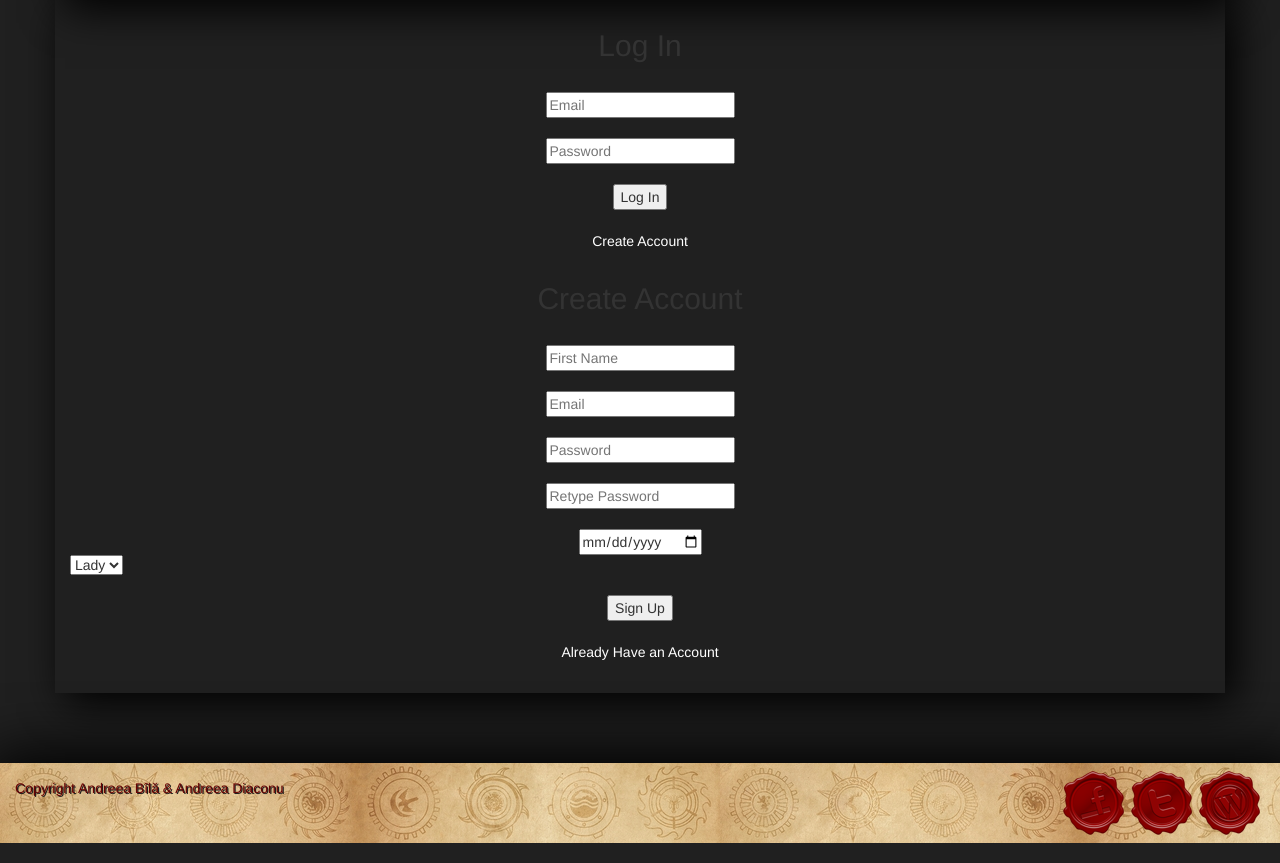
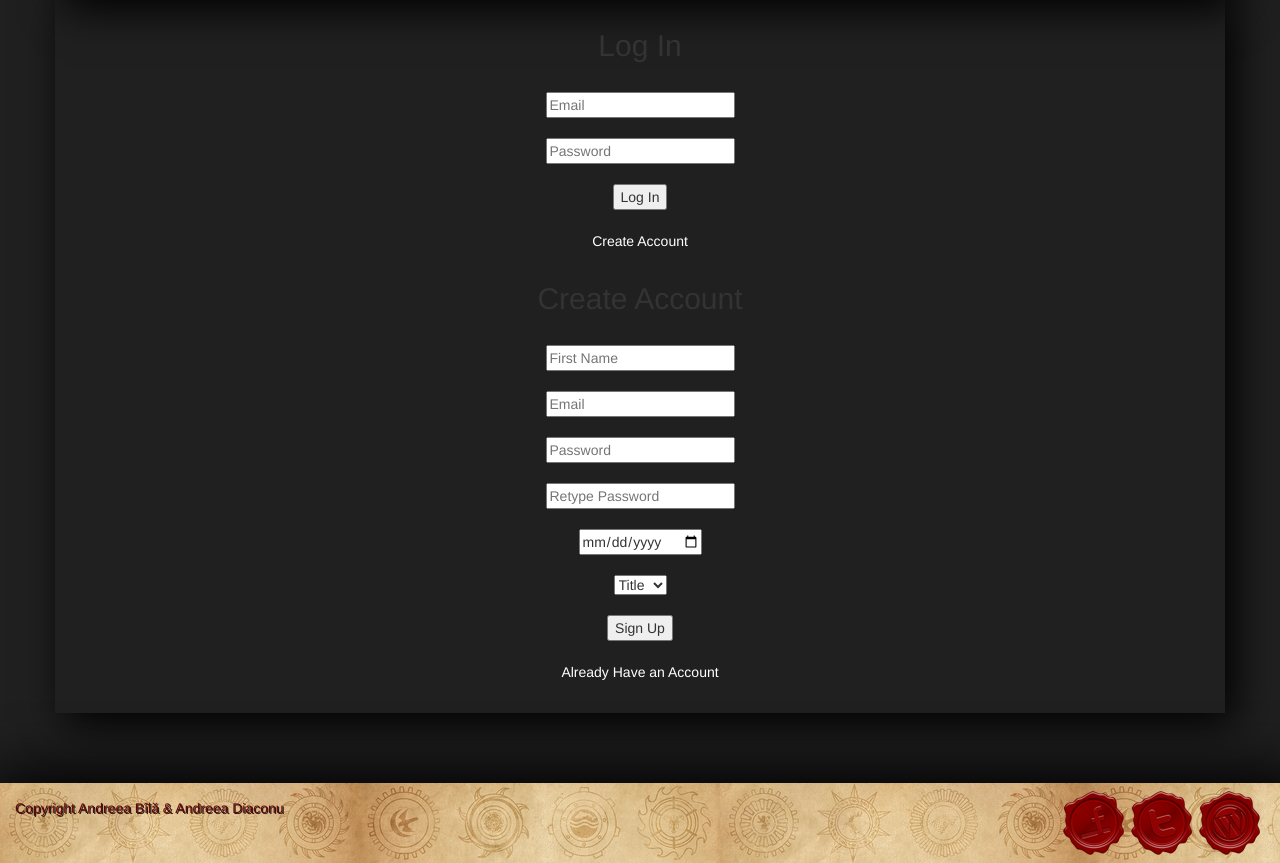
Before and after one commit to AndreeaBila/GameOfThronesSorting, a PHP site: page /php/login.php in a window 1280 px wide. Shown: the part 476-1339 px from the top of the page. Run offline with PHP 8.4, Linux system fonts and the light colour scheme; some libraries are stand-ins or nearby versions.

Commit message:
form ids

```diff
--- a/css/login.css
+++ b/css/login.css
@@ -37,7 +37,7 @@ body {
     box-shadow: 10px 10px 40px black;
 }
 
-input[type="email"], input[type="text"], input[type="password"], input[type="submit"], input[type="date"], button {
+select, input[type="email"], input[type="text"], input[type="password"], input[type="submit"], input[type="date"], button {
     display: block;
     margin: 0 auto;
     margin-top: 20px;
--- a/php/login.php
+++ b/php/login.php
@@ -116,7 +116,7 @@
         </div>
 
         <div class="container">
-            <form class="login" action="">
+            <form class="login" id="loginForm">
                 <h2>Log In</h2>
 
                 <input type="email" name="loginEmail" id="loginEmail" placeholder="Email">
@@ -126,7 +126,7 @@
                 <button id="loginCreateAccount">Create Account</button>
             </form>
 
-            <form class="signup" action="">
+            <form class="signup" id="signupForm">
                 <h2>Create Account</h2>
 
                 <input type="text" name="signupName" placeholder="First Name">
@@ -135,8 +135,10 @@
                 <input type="password" name="signupRePassword" id="signupPassword" placeholder="Retype Password">
                 <input type="date" name="signupDoB" placeholder="Date of Birth">
                 <select id="signupTitle" placeholder="Title">
-                    <option value="">Lady</option>
-                    <option value="">Lord</option>
+                    <option value="" disabled selected>Title</option>
+                    <option value="lady">Lady</option>
+                    <option value="lord">Lord</option>
+                    <option value="king">King</option>
                 </select>
                 <input type="submit" id="signupButton" value="Sign Up">
 
```
